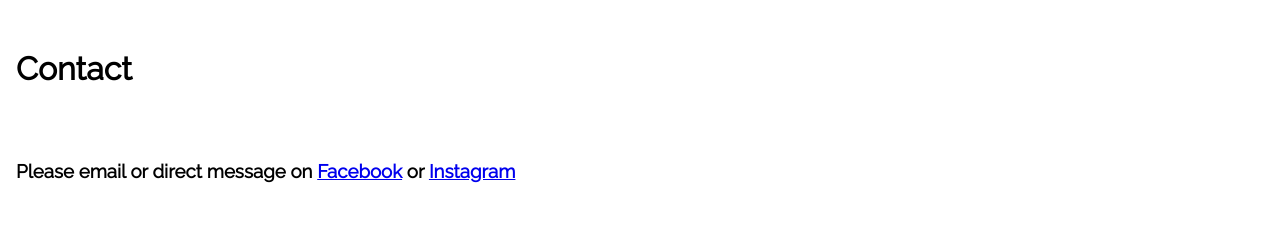
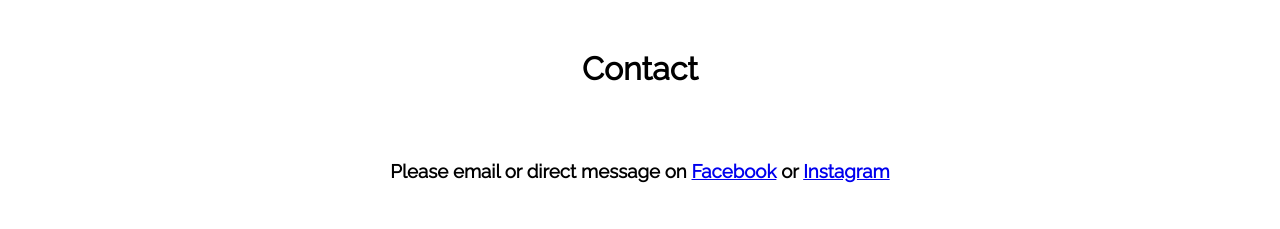
Before and after one commit to LefseTime/Sheepy-Clean, a plain HTML site: page contact.html in a window 1280 px wide. Shown: the part 281-510 px from the top of the page. Drawn offline with Linux system fonts and the light colour scheme.

Commit message:
centering shop and contact

```diff
--- a/contact.html
+++ b/contact.html
@@ -59,14 +59,14 @@
                 </div>
             </header>
         </div> -->
-        <!-- <div class="container contact-body"> -->
+        <div class="container contact-body">
             <h1>Contact</h1>
             <h3>Please email or direct message on <a href="https://www.facebook.com/sheepycleanfeltedsoap/"
                      rel=”noreferrer noopener” target="_blank">Facebook</a> or <a
                 href="https://www.instagram.com/sheepy_clean/" rel=”noreferrer noopener”
                     target="_blank">Instagram</a>
             </h3>
-        <!-- </div> -->
+        </div>
         <div class="container">
             <footer>
                 <div class="nav-center-div">
```
Also changed, not shown: shop.html (+2 -2 lines).
